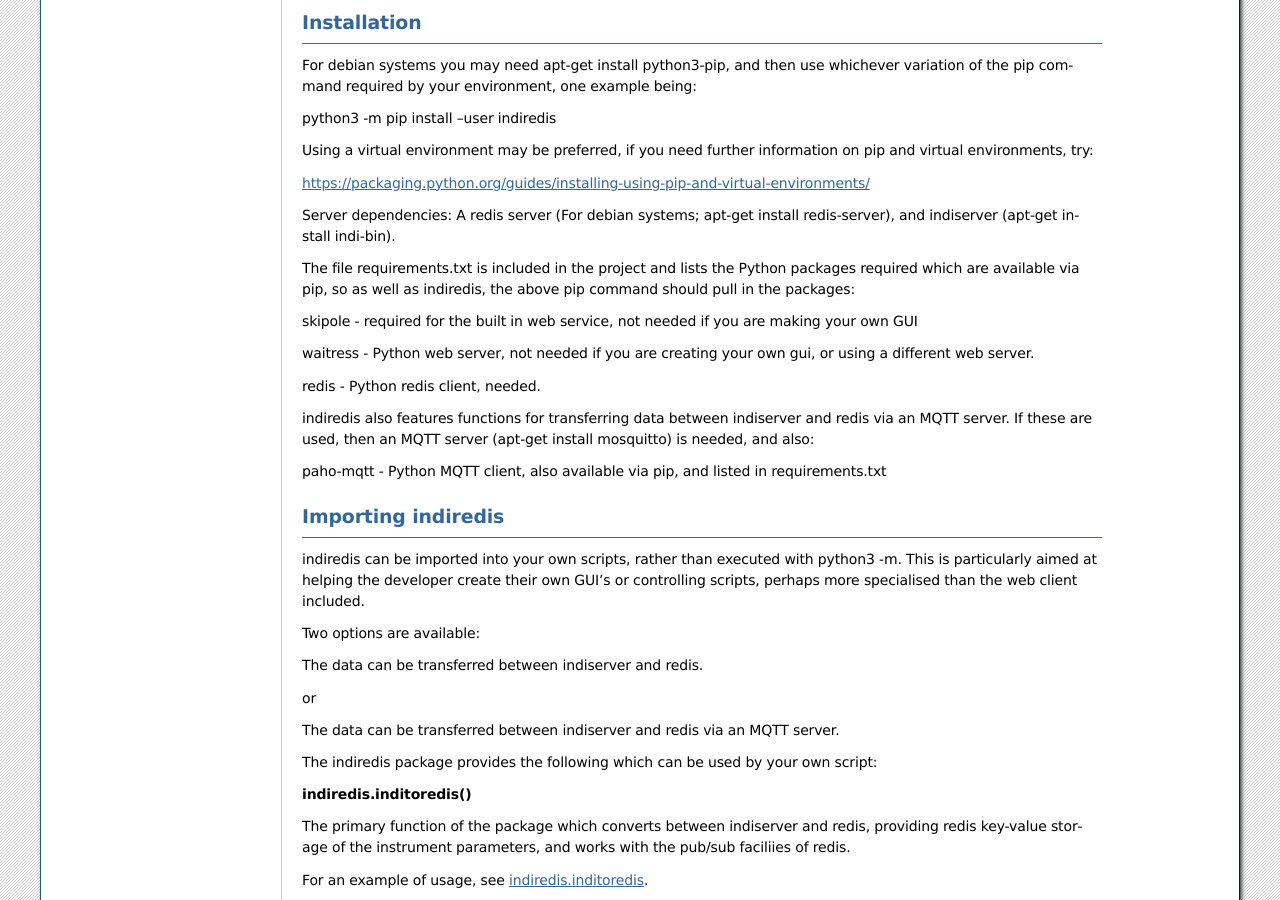
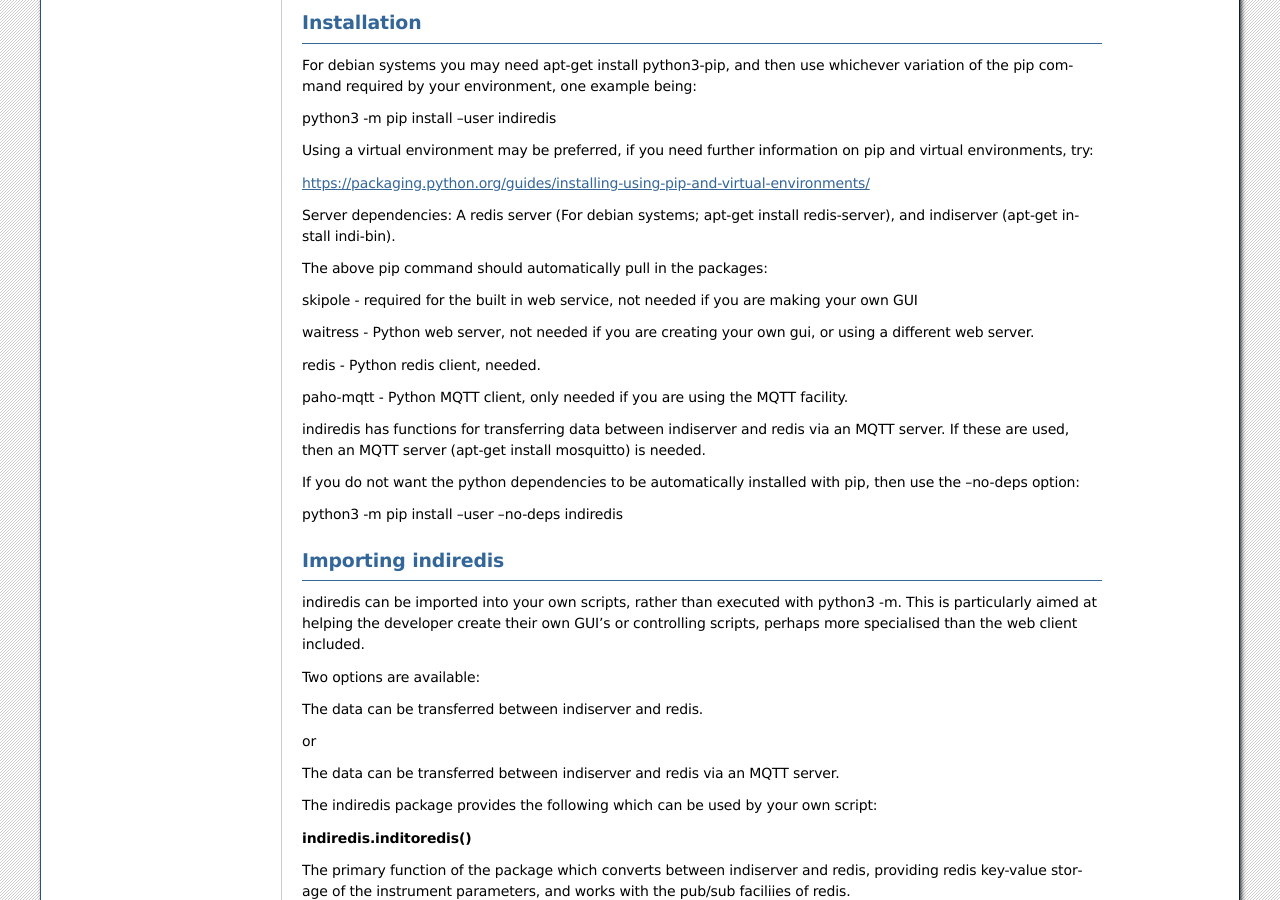
Before and after one commit to bernie-skipole/indi, a Sphinx documentation site: the page built from docs/source/usage/introduction.rst, in a window 1280 px wide and 900 px high, scrolled down 708 px. Built offline with Sphinx 7.4.7, drawn with Linux system fonts in a browser that asks for light colours.

Commit message:
setup.py change to include requirements

```diff
--- a/docs/source/usage/introduction.rst
+++ b/docs/source/usage/introduction.rst
@@ -43,7 +43,7 @@
 
 Server dependencies: A redis server (For debian systems; apt-get install redis-server), and indiserver (apt-get install indi-bin).
 
-The file requirements.txt is included in the project and lists the Python packages required which are available via pip, so as well as indiredis, the above pip command should pull in the packages:
+The above pip command should automatically pull in the packages:
 
 skipole - required for the built in web service, not needed if you are making your own GUI
 
@@ -51,9 +51,13 @@
 
 redis - Python redis client, needed.
 
-indiredis also features functions for transferring data between indiserver and redis via an MQTT server. If these are used, then an MQTT server (apt-get install mosquitto) is needed, and also:
+paho-mqtt - Python MQTT client, only needed if you are using the MQTT facility.
 
-paho-mqtt - Python MQTT client, also available via pip, and listed in requirements.txt
+indiredis has functions for transferring data between indiserver and redis via an MQTT server. If these are used, then an MQTT server (apt-get install mosquitto) is needed.
+
+If you do not want the python dependencies to be automatically installed with pip, then use the --no-deps option:
+
+python3 -m pip install --user --no-deps indiredis
 
 
 Importing indiredis
--- a/requirements.txt
+++ b/requirements.txt
@@ -1,3 +1,4 @@
+indiredis>=0.0.1
 paho-mqtt>=1.5.1
 redis>=3.5.3
 skipole>=5.0.7
--- a/setup.py
+++ b/setup.py
@@ -16,6 +16,12 @@
     url="https://github.com/bernie-skipole/indi",
     packages=['indiredis', 'indiredis.indiwsgi', 'indiredis.indiwsgi.webcode'],
     include_package_data=True,
+    install_requires=[
+          'paho-mqtt',
+          'redis',
+          'skipole',
+          'waitress'
+      ],
     classifiers=[
         "Programming Language :: Python :: 3.6",
         "Programming Language :: Python :: 3.7",
```
